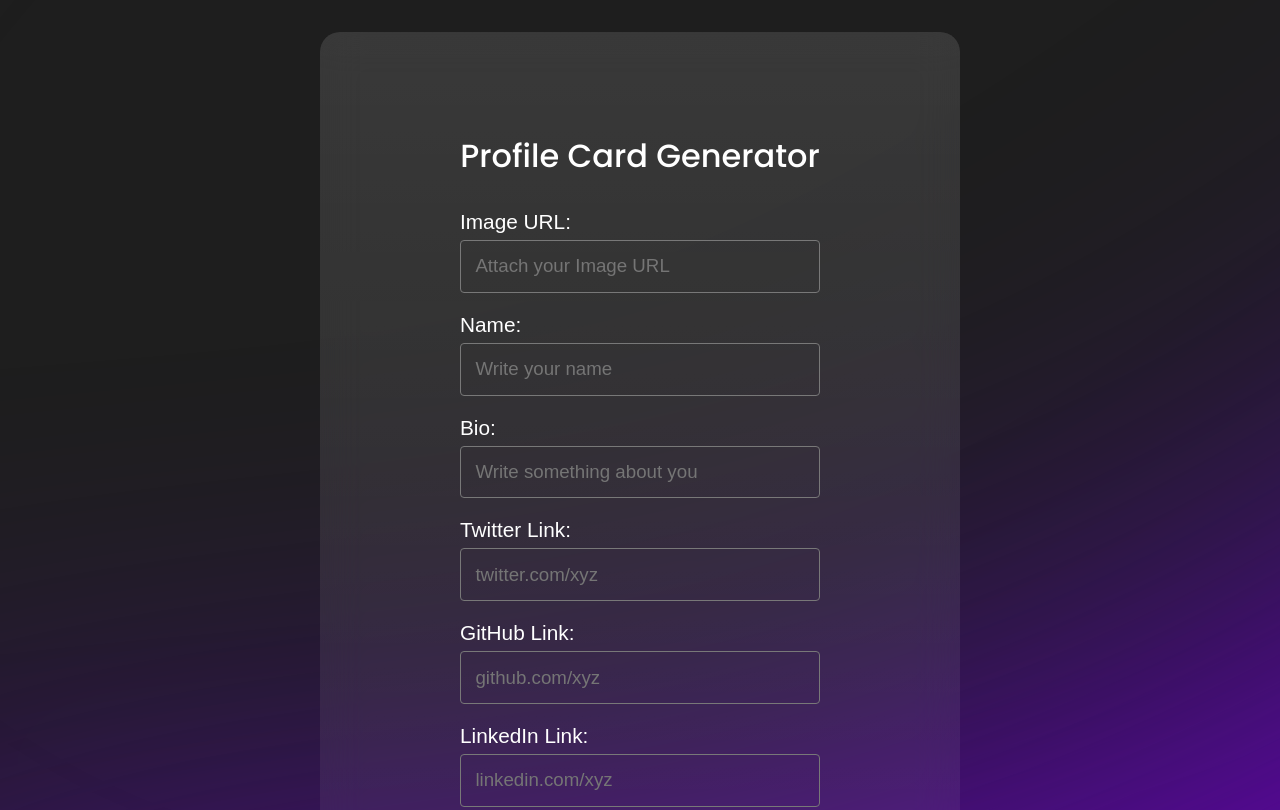
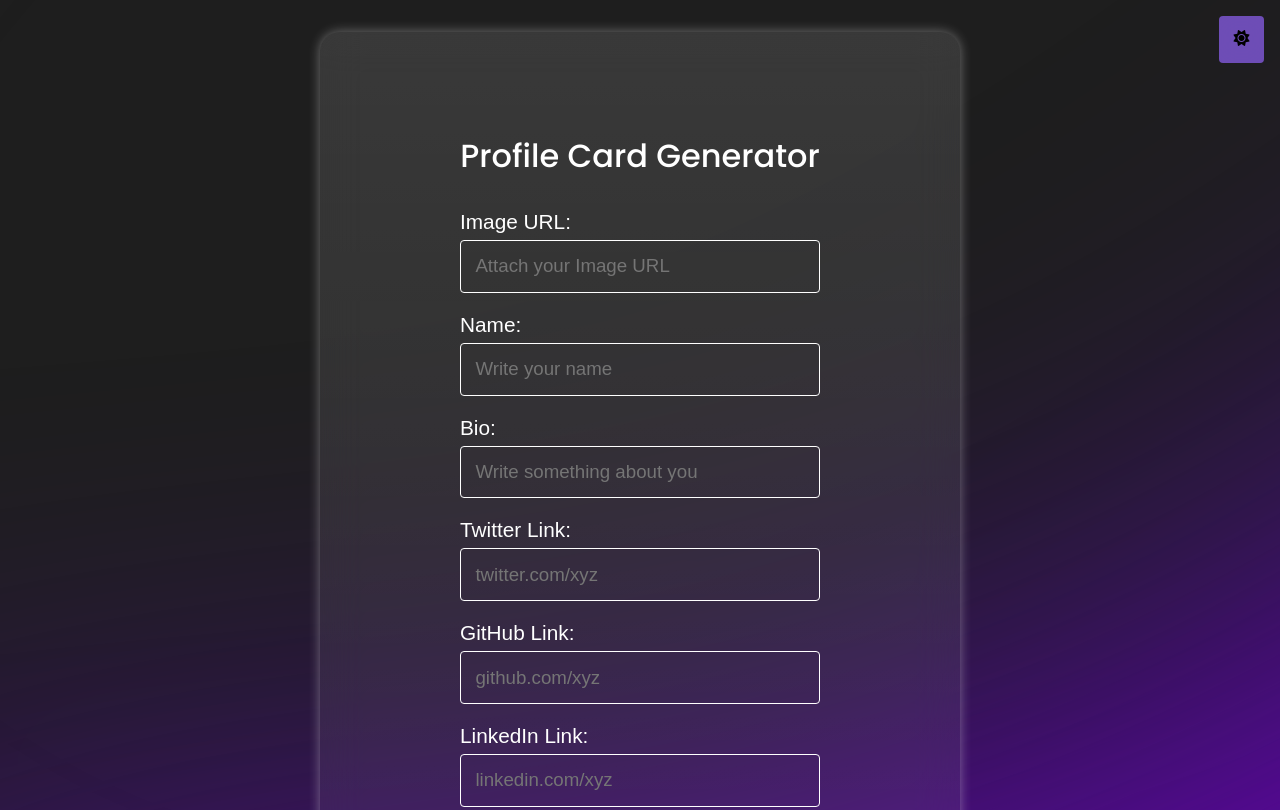
Before and after one commit to piyushkdas0611/Profile-Card-Generator, a plain HTML site: page form.html in a window 1280 px wide. Shown: the top 810 px of the page. Drawn offline with Linux system fonts and the light colour scheme; a web font is replaced by a local one.

Commit message:
added dark mode feature

```diff
--- a/form.html
+++ b/form.html
@@ -1,5 +1,6 @@
 <!DOCTYPE html>
 <html lang="en">
+
 <head>
   <meta charset="UTF-8" />
   <meta name="viewport" content="width=device-width, initial-scale=1.0" />
@@ -11,9 +12,16 @@
   <link rel="stylesheet" href="./stylesheets/cards/card2.css" />
   <link rel="stylesheet" href="./stylesheets/cards/card3.css" />
   <link rel="stylesheet" href="./stylesheets/cards/card4.css" />
+  <link rel="stylesheet" href="https://cdnjs.cloudflare.com/ajax/libs/font-awesome/6.4.2/css/all.min.css"
+    integrity="sha512-z3gLpd7yknf1YoNbCzqRKc4qyor8gaKU1qmn+CShxbuBusANI9QpRohGBreCFkKxLhei6S9CQXFEbbKuqLg0DA=="
+    crossorigin="anonymous" referrerpolicy="no-referrer" />
   <title>Profile Card Generator</title>
 </head>
-  <body>
+
+<body class="dark-mode">
+  <div class="dark-mode-button">
+    <button id="dark-mode-toggle" onclick="toggleMode()"><i id="mode-icon" class="fa fa-sun"></i></button>
+  </div>
   <div class="input-form">
     <h1>Profile Card Generator</h1>
     <form action="">
@@ -24,16 +32,16 @@
       <input type="text" id="name" required placeholder="Write your name" />
 
       <label for="bio">Bio:</label>
-        <input type="text" id="bio" required placeholder="Write something about you  "/>
+      <input type="text" id="bio" required placeholder="Write something about you  " />
 
       <label for="twitter">Twitter Link:</label>
-        <input type="text" id="twitter" required placeholder="twitter.com/xyz"/>
+      <input type="text" id="twitter" required placeholder="twitter.com/xyz" />
 
       <label for="github">GitHub Link:</label>
-        <input type="text" id="github" required placeholder="github.com/xyz"/>
+      <input type="text" id="github" required placeholder="github.com/xyz" />
 
       <label for="linkedin">LinkedIn Link:</label>
-        <input type="text" id="linkedin" required placeholder="linkedin.com/xyz"/>
+      <input type="text" id="linkedin" required placeholder="linkedin.com/xyz" />
 
       <label for="email">Email:</label>
       <input type="email" id="email" required placeholder="xyz@gmail.com" />
@@ -74,4 +82,5 @@
 
   <script src="script.js"></script>
 </body>
+
 </html>
--- a/script.js
+++ b/script.js
@@ -402,3 +402,17 @@ function generateCard() {
     alert("Card HTML copied to clipboard!");
   });
 }
+function toggleMode() {
+  var icon = document.getElementById("mode-icon");
+  var body = document.body;
+
+  if (icon.classList.contains("fa-sun")) {
+    icon.classList.remove("fa-sun");
+    icon.classList.add("fa-moon");
+    body.classList.add("dark-mode");
+  } else {
+    icon.classList.remove("fa-moon");
+    icon.classList.add("fa-sun");
+    body.classList.remove("dark-mode");
+  }
+}
--- a/stylesheets/index.css
+++ b/stylesheets/index.css
@@ -7,8 +7,19 @@
   box-sizing: border-box;
 }
 
+.dark-mode{
+  --background-image: url(images/background1.svg);
+  --text-color: #fff;
+  --button-color: #000;
+}
+:root{
+  --background-image: url(images/background2.svg);
+  --text-color: #000;
+  --button-color: #fff;
+}
+
 body {
-  background-image: url(images/background.svg);
+  background-image: var(--background-image);
   background-repeat: no-repeat;
   background-size: cover;
   /* Dark background color for better contrast */
@@ -25,12 +36,22 @@ body {
   /* Choose an appropriate font */
 }
 
+#dark-mode-toggle{
+  position: absolute;
+  top: 1rem;
+  right: 1rem;
+  cursor: pointer;
+  z-index: 100;
+
+}
+
+
 h1 {
   margin: 50px auto 30px;
   font-size: 32px;
   font-weight: 500;
   text-align: center;
-  color: #fff;
+  color: var(--text-color);
   /* Increase font size for headings */
 }
 
@@ -41,13 +62,14 @@ h1 {
   border-radius: 20px;
   background: linear-gradient(180deg, rgba(255, 255, 255, 0.12) 0%, rgba(255, 255, 255, 0.04) 100%);
   backdrop-filter: blur(20px);
+  box-shadow: 0px 0px 12px 0px rgba(255, 255, 255, 0.37);
   margin-bottom: 4rem;
   /* Subtle shadow effect */
 }
 
 form {
   display: flex;
-  color: #fff;
+  color: var(--text-color);
   flex-direction: column;
   text-align: left;
   justify-content: center;
@@ -60,7 +82,8 @@ form {
 input {
   padding: 0.9rem;
   border-radius: 4px;
-  border: 1px solid #787878;
+  border: 1px solid ;
+  border-color: var(--text-color);
   margin-top: 6px;
   margin-bottom: 20px;
   background-color: transparent;
@@ -71,21 +94,23 @@ input {
   /* Darker text color for input */
 }
 input[type=text]{
-  color: #787878;
+  color: var(--text-color);
 }
 
 button {
   padding: 0.9rem;
   border-radius: 4px;
   background: rgba(131, 90, 220, 0.80);
-  color: #fff;
+  color: var(--button-color);
   border: none;
   font-size: 16px;
   justify-content: center;
   font-weight: 600;
   font-family: 'sofia sans', sans-serif;
-  transition: background-color 0.3s, color 0.3s;
+  transition: background-color 0.3s, color 0.3s ease-out;
+  backdrop-filter: blur(20px);
 }
+
 
 #generate {
   margin-top: 2rem;
```
Also changed, not shown: stylesheets/images/background1.svg (renamed from stylesheets/images/background.svg), stylesheets/images/background2.svg (added). Lines whose indentation alone changed are shown as unchanged.
